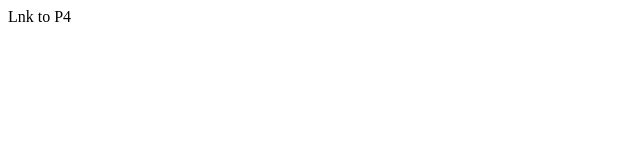
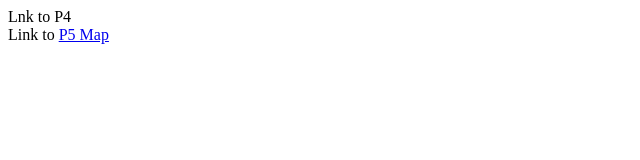
Before and after one commit to meckmeier/meckmeier.github.io, a plain HTML site: page index.html in a window 1280 px wide. Shown: the whole page, without its empty margins (0-640 px from the left). Drawn offline with Linux system fonts and the light colour scheme.

Commit message:
Update index.html

```diff
--- a/index.html
+++ b/index.html
@@ -1 +1,3 @@
 Lnk to <href a='meckmeier.github.io/frontend-nanodegree-mobile-portfolio'>P4</href>
+<br>
+Link to <a href = 'meckmeier.github.io/p5 neighborhood map'>P5 Map</a>
```
